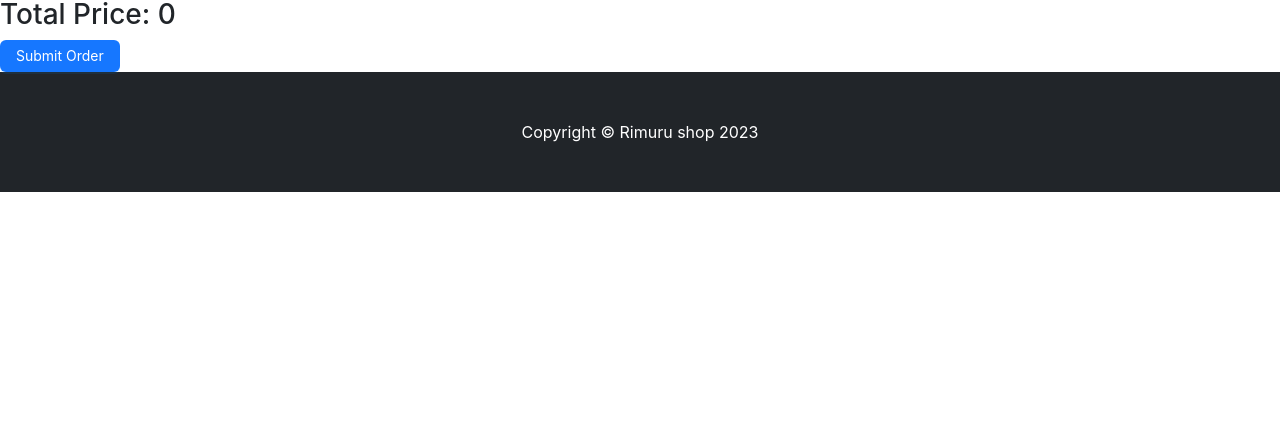
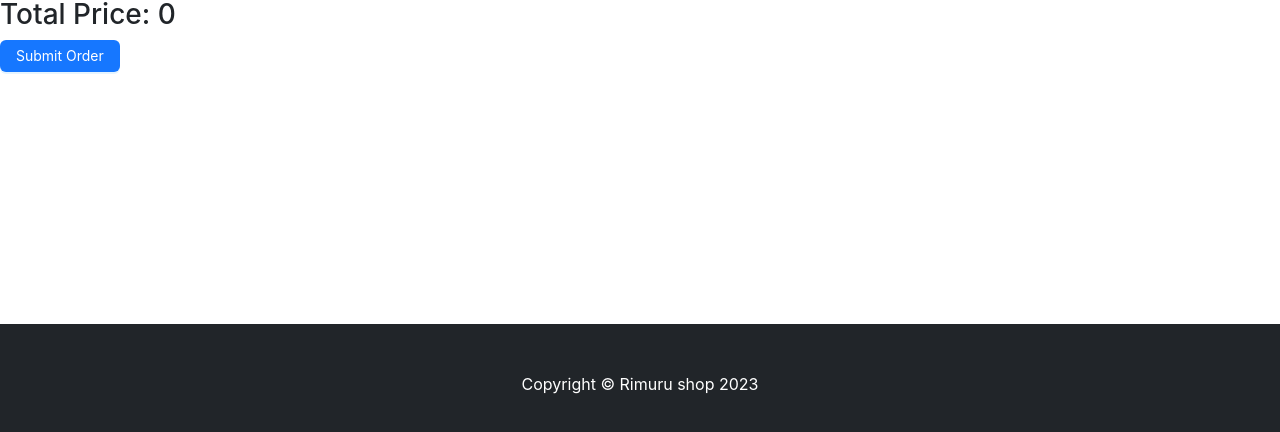
Before and after one commit to RaxFord1/react-shop, a React (Create React App) app: page /cart in a window 1280 px wide. Shown: the part 356-788 px from the top of the page. Built offline with nearby package versions, Linux system fonts and the light colour scheme; no server answers.

Commit message:
sticky footer

```diff
--- a/src/layout/Footer.js
+++ b/src/layout/Footer.js
@@ -1,6 +1,6 @@
 function Footer() {
   return (
-    <footer className="py-5 bg-dark">
+    <footer className="py-5 bg-dark mt-auto">
       <div className="container">
         <p className="m-0 text-center text-white">
           Copyright &copy; Rimuru shop 2023
--- a/src/layout/Template.js
+++ b/src/layout/Template.js
@@ -3,11 +3,11 @@ import Footer from "./Footer.js";
 
 function Template(props) {
   return (
-    <>
+    <div className="d-flex flex-column min-vh-100">
       <NavBar />
       {props.children}
       <Footer />
-    </>
+    </div>
   );
 }
 
```
